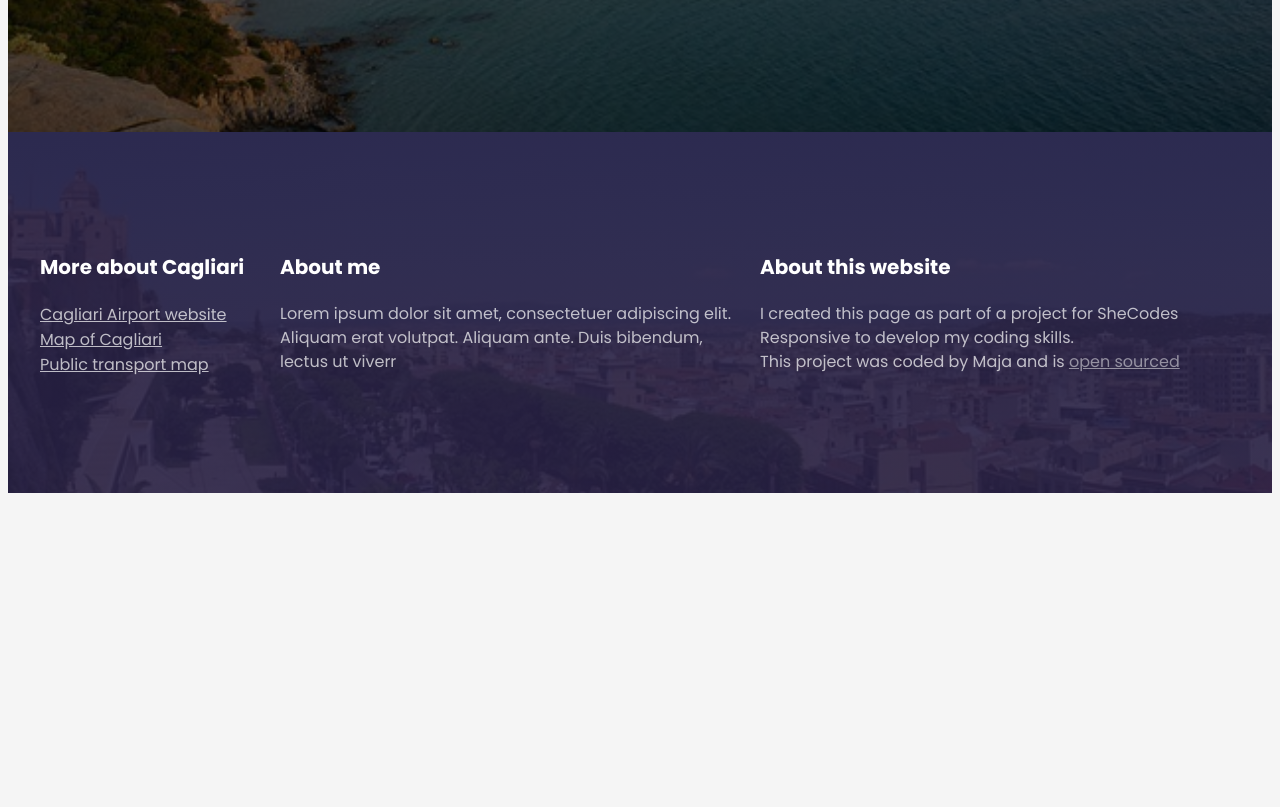
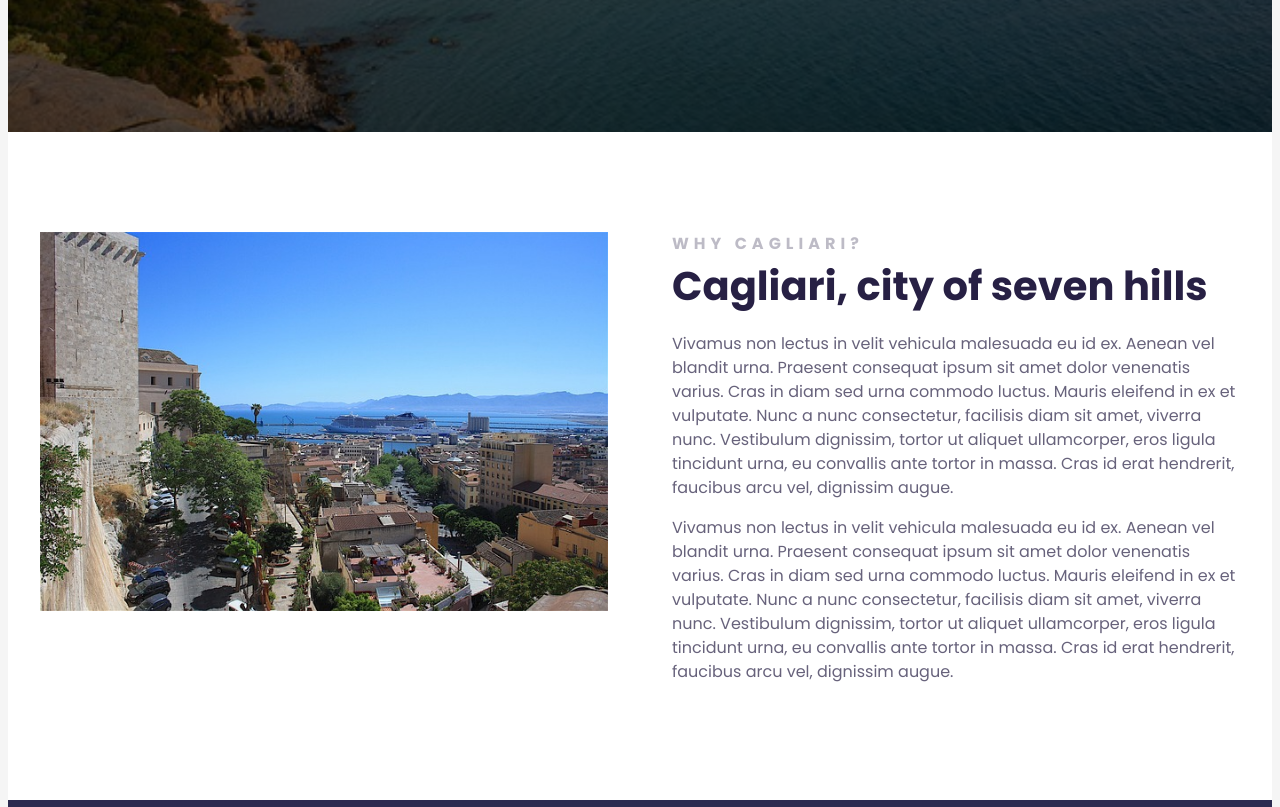
Before and after one commit to majo1ka/travel-project, a plain HTML site: page index.html in a window 1280 px wide. Shown: the part 613-1420 px from the top of the page. Before the commit the page ends 1114 px from the top, so only its background shows below. Drawn offline with Linux system fonts and the light colour scheme.

Commit message:
added grids

```diff
--- a/index.html
+++ b/index.html
@@ -21,8 +21,40 @@
         <h2>Capital city of Sardinia</h2>
         <a href="#more">Learn more</a>
       </header>
+      <main>
+        <section class="grid grid-2-columns">
+          <div>
+            <img src="images/cagliari.jpg" alt="" class="img-responsive" />
+          </div>
+          <div>
+            <h2>Why Cagliari?</h2>
+            <h3>Cagliari, city of seven hills</h3>
+            <p>
+              Vivamus non lectus in velit vehicula malesuada eu id ex. Aenean
+              vel blandit urna. Praesent consequat ipsum sit amet dolor
+              venenatis varius. Cras in diam sed urna commodo luctus. Mauris
+              eleifend in ex et vulputate. Nunc a nunc consectetur, facilisis
+              diam sit amet, viverra nunc. Vestibulum dignissim, tortor ut
+              aliquet ullamcorper, eros ligula tincidunt urna, eu convallis ante
+              tortor in massa. Cras id erat hendrerit, faucibus arcu vel,
+              dignissim augue.
+            </p>
+            <p>
+              Vivamus non lectus in velit vehicula malesuada eu id ex. Aenean
+              vel blandit urna. Praesent consequat ipsum sit amet dolor
+              venenatis varius. Cras in diam sed urna commodo luctus. Mauris
+              eleifend in ex et vulputate. Nunc a nunc consectetur, facilisis
+              diam sit amet, viverra nunc. Vestibulum dignissim, tortor ut
+              aliquet ullamcorper, eros ligula tincidunt urna, eu convallis ante
+              tortor in massa. Cras id erat hendrerit, faucibus arcu vel,
+              dignissim augue.
+            </p>
+          </div>
+        </section>
+      </main>
+
       <footer>
-        <section class="grid">
+        <section class="grid grid-3-columns-with-first-narrow">
           <div>
             <h3>More about Cagliari</h3>
             <ul>
--- a/src/style.css
+++ b/src/style.css
@@ -59,7 +59,6 @@ footer {
     url("../images/cagliari-footer.jpg");
   background-repeat: no-repeat;
   background-size: cover;
-  padding: 100px 0;
 }
 footer h3 {
   font-weight: 700;
@@ -70,7 +69,6 @@ footer p {
   font-weight: 400;
   font-size: 16px;
   opacity: 0.7;
-  margin-right: 20px;
   line-height: 24px;
 }
 footer ul {
@@ -88,10 +86,49 @@ footer a {
 section {
   max-width: 1200px;
   margin: 0 auto;
+  padding: 100px 0;
+}
+
+main {
+  background-color: white;
+}
+main h2 {
+  font-weight: 700;
+  font-size: 16px;
+  line-height: 1.5;
+  letter-spacing: 5px;
+  color: #272044;
+  opacity: 0.3;
+  text-transform: uppercase;
+  margin: 0;
+}
+main h3 {
+  font-weight: 700;
+  font-size: 40px;
+  line-height: 1.5;
+  color: #272044;
+  margin: 0;
+}
+main p {
+  font-style: normal;
+  font-weight: 400;
+  font-size: 16px;
+  line-height: 1.5;
+  color: #272044;
+  opacity: 0.7;
 }
 .grid {
   display: grid;
+  grid-gap: 64px;
+}
+.grid-2-columns {
+  grid-template-columns: 1fr 1fr;
+}
+.grid-3-columns-with-first-narrow {
   grid-template-columns: 1fr 2fr 2fr;
+}
+.img-responsive {
+  max-width: 100%;
 }
 
 @media (max-width: 960px) {
@@ -107,4 +144,11 @@ section {
   header h3 {
     font-size: 12px;
   }
+  .grid {
+    grid-template-columns: 1fr;
+    grid-gap: 32px;
+  }
+  section {
+    padding: 30px;
+  }
 }
```
